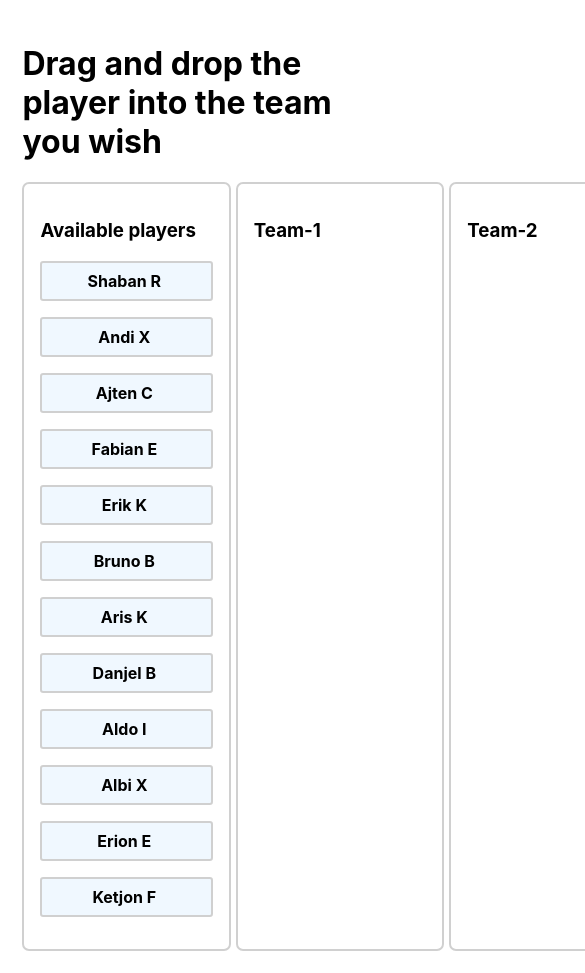
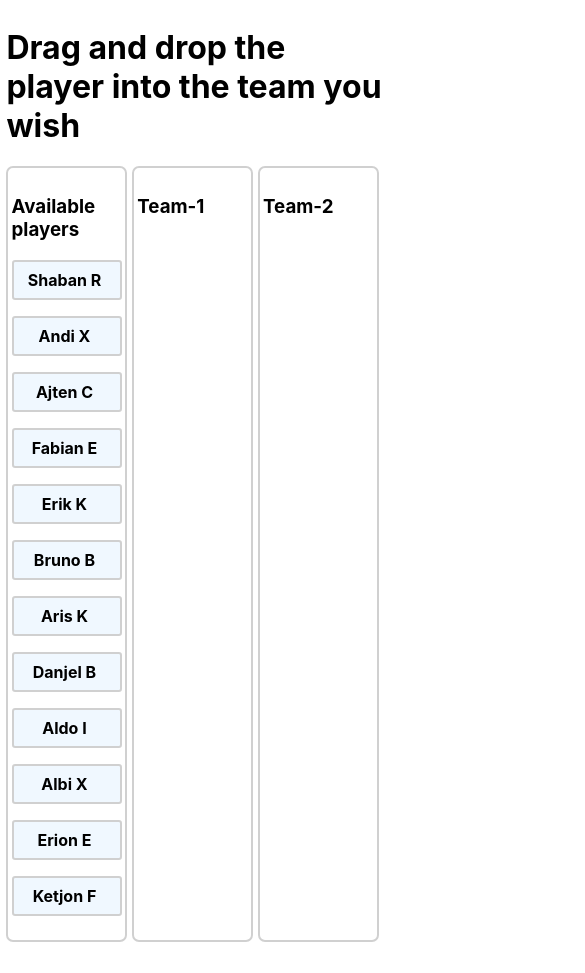
Before and after one commit to omelale/duassis-drag-n-drop, a React (Create React App) app: page / in a window 390 px wide. Shown: the top 973 px of the page, 585 px wide, since content can reach past the window. After the commit the page ends 948 px from the top, so only its background shows below. Built offline with nearby package versions, Linux system fonts and the light colour scheme.

Commit message:
fix responsive

```diff
--- a/src/App.css
+++ b/src/App.css
@@ -26,7 +26,8 @@
   flex-direction: column;
 }
 @media only screen and (max-width: 500px) {
-  #players{min-width:50%}
+  .App{padding:0.4rem}
+  #players{min-width:23.5%;padding:0.5rem 0.2rem}
 }
 
 #player-container{
```
